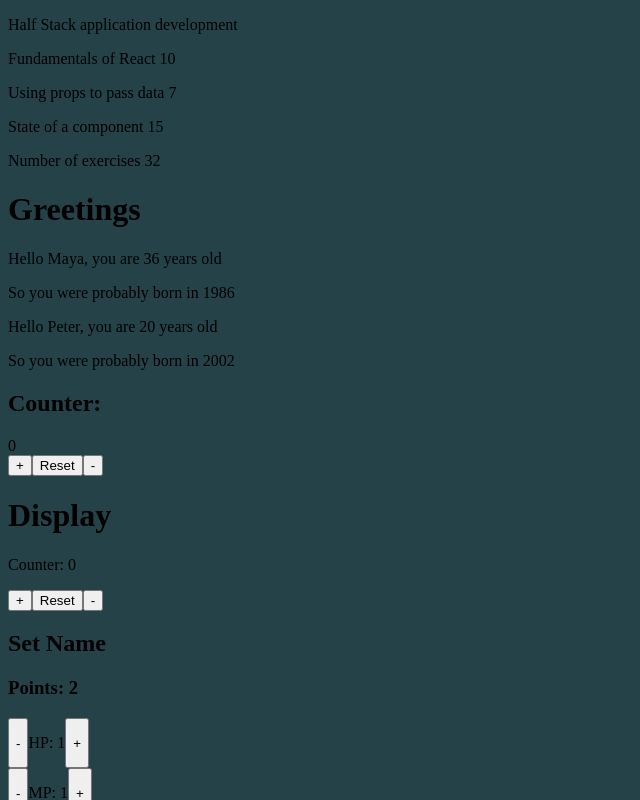
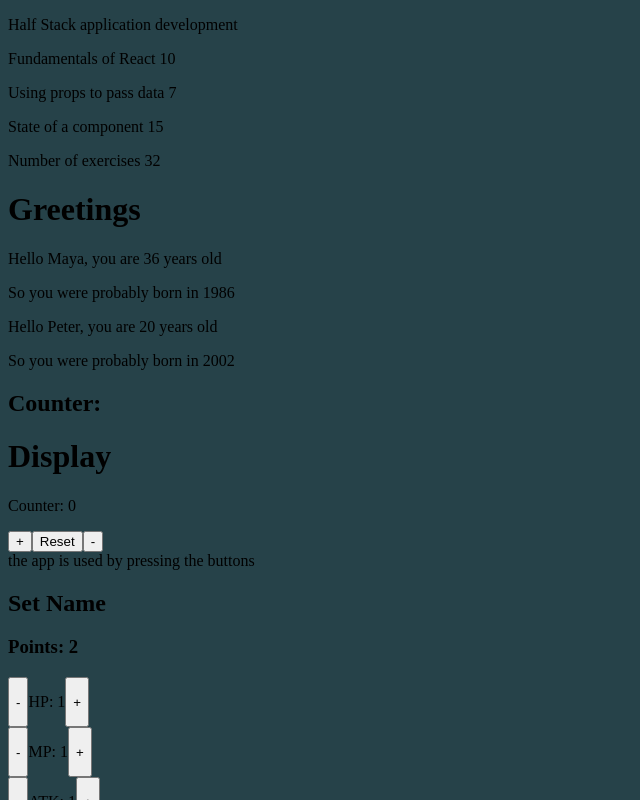
Before and after one commit to krdelva/fullstack-open, a React (Create React App) app in the folder part1/courseinfo/: page / in a window 1280 px wide. Shown: the top 800 px of the page, without its empty margins (0-640 px from the left). Built offline with nearby package versions, Linux system fonts and the light colour scheme.

Commit message:
add History component and pass props containing button click history

```diff
--- a/part1/courseinfo/src/App.js
+++ b/part1/courseinfo/src/App.js
@@ -6,6 +6,7 @@
 import Button from "./Button"
 import Character from "./Character"
 import Board from "./Board"
+import History from "./History"
 
 import { useState } from "react"
 
@@ -63,15 +64,13 @@
       <Hello name={name} age={age} />
 
       <h2>Counter:</h2>
-      <div>{counter}</div>
-      <button onClick={addOne}>+</button>
-      <button onClick={setZero}>Reset</button>
-      <button onClick={subtractOne}>-</button>
 
       <Display counter={counter} allClicks={allClicks}/>
       <Button onClick={addOne} text="+" />
       <Button onClick={setZero} text="Reset" />
       <Button onClick={subtractOne} text="-" />
+
+      <History allClicks={allClicks} />
 
 
       <Character player={player} setPlayer={setPlayer}/>
--- /dev/null
+++ b/part1/courseinfo/src/History.js
@@ -0,0 +1,16 @@
+const History = (props) => {
+    if (props.allClicks.length === 0) {
+        return (
+            <div>
+                the app is used by pressing the buttons
+            </div>
+        )
+    }
+    return (
+        <div>
+            button press history: {props.allClicks.join(' ')}
+        </div>
+    )
+}
+
+export default History;
```
